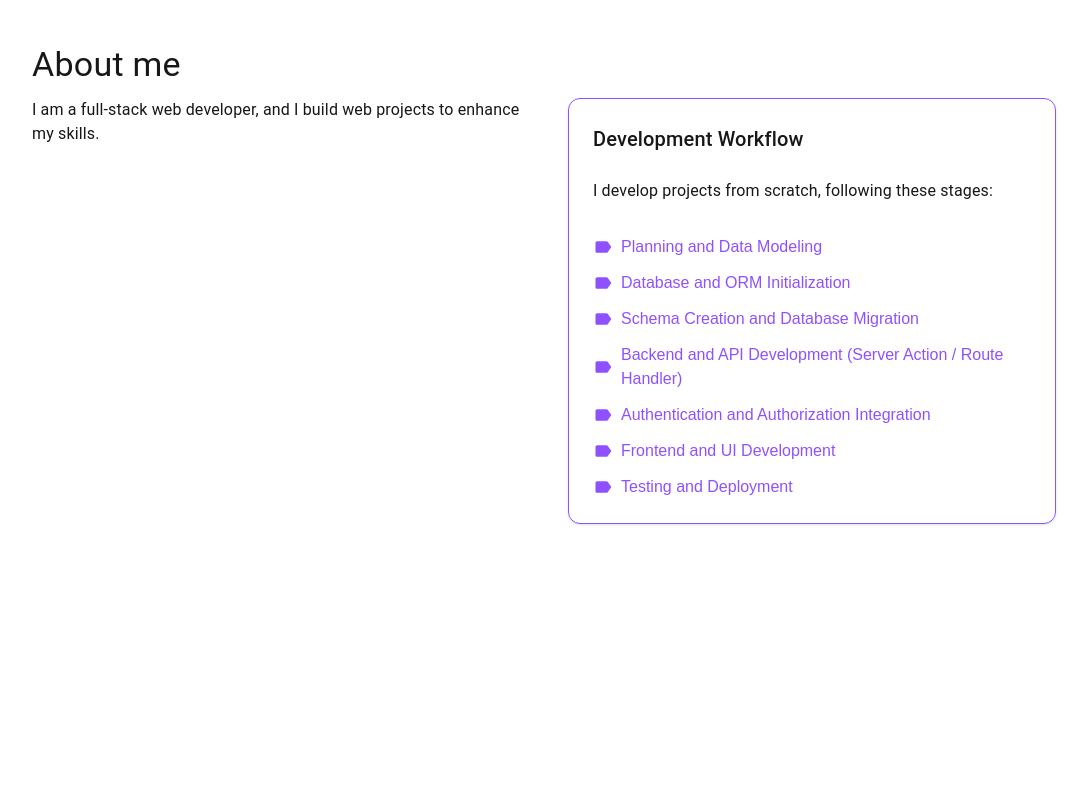
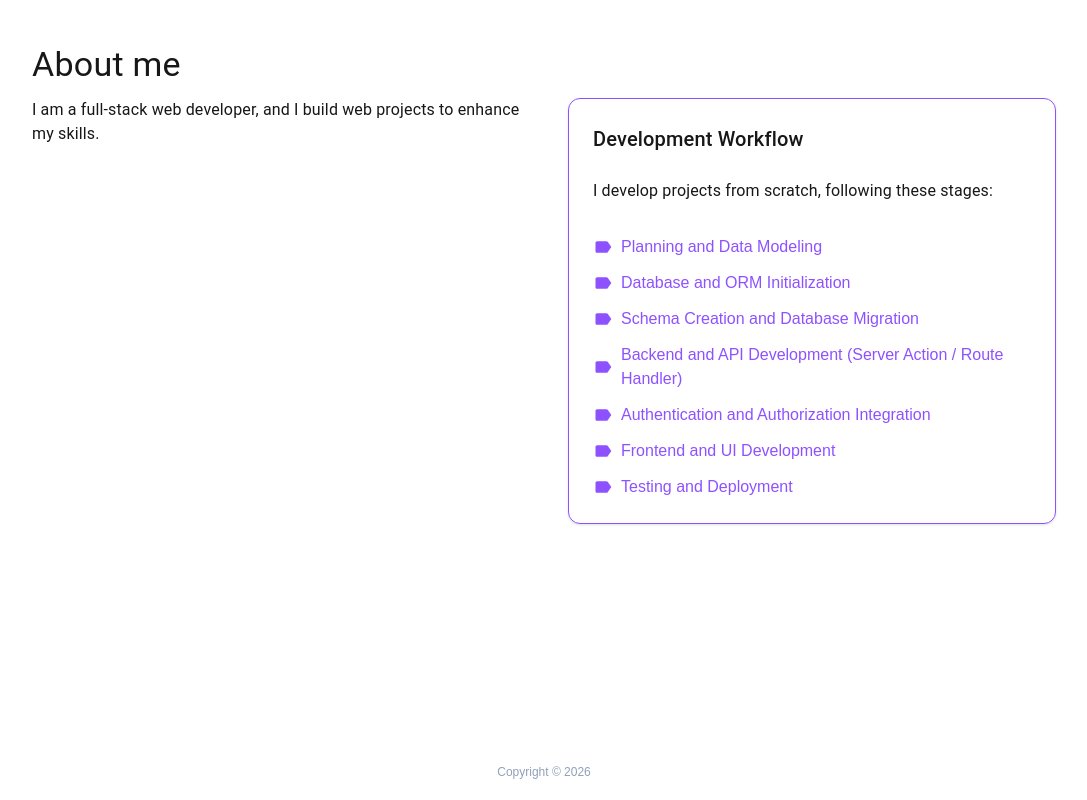
Before and after one commit to abdullahyazji36/Abdullah-Portfolio, a Next.js app: page / in a window 1280 px wide. Shown: the part 2508-3308 px from the top of the page, without its empty margins (96-1183 px from the left). Before the commit the page ends 3224 px from the top, so only its background shows below. Built offline with nearby package versions, Linux system fonts and the light colour scheme.

Commit message:
Create Footer

```diff
--- a/src/app/layout.tsx
+++ b/src/app/layout.tsx
@@ -2,6 +2,7 @@ import type { Metadata } from "next";
 import { Geist, Geist_Mono } from "next/font/google";
 import "./globals.css";
 import Header from "@/component/header/Header";
+import Footer from "@/component/Footer";
 
 const geistSans = Geist({
   variable: "--font-geist-sans",
@@ -33,6 +34,7 @@ export default function RootLayout({
         <main>
           {children}
         </main>
+        <Footer />
       </body>
     </html>
   );
--- /dev/null
+++ b/src/component/Footer.tsx
@@ -0,0 +1,11 @@
+import React from 'react'
+
+const Footer = () => {
+    return (
+        <div className="flex items-center justify-center text-slate-400 pt-12 pb-5 text-xs">
+            <p>Copyright © 2026 </p>
+        </div>
+    )
+}
+
+export default Footer
```
